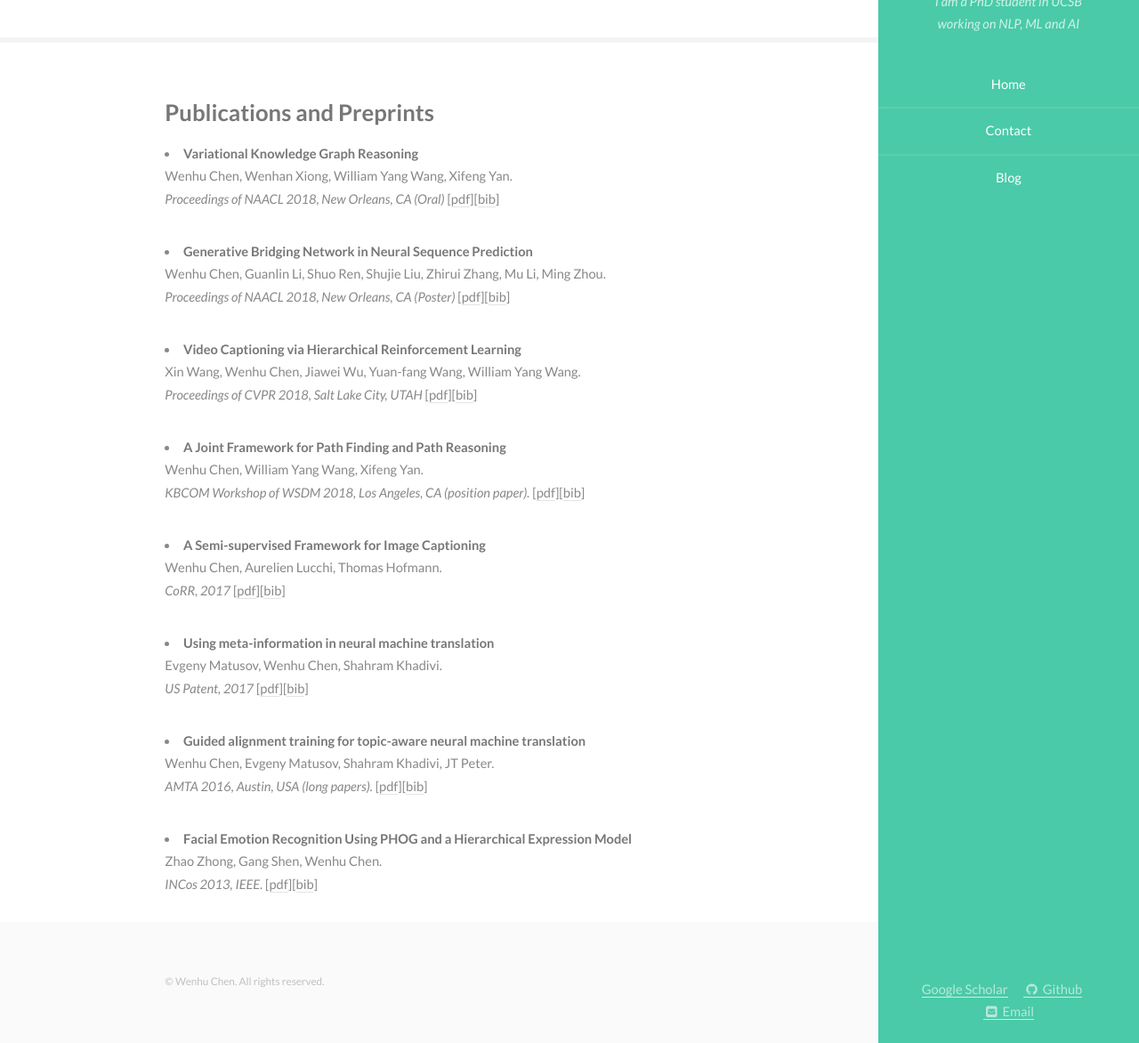
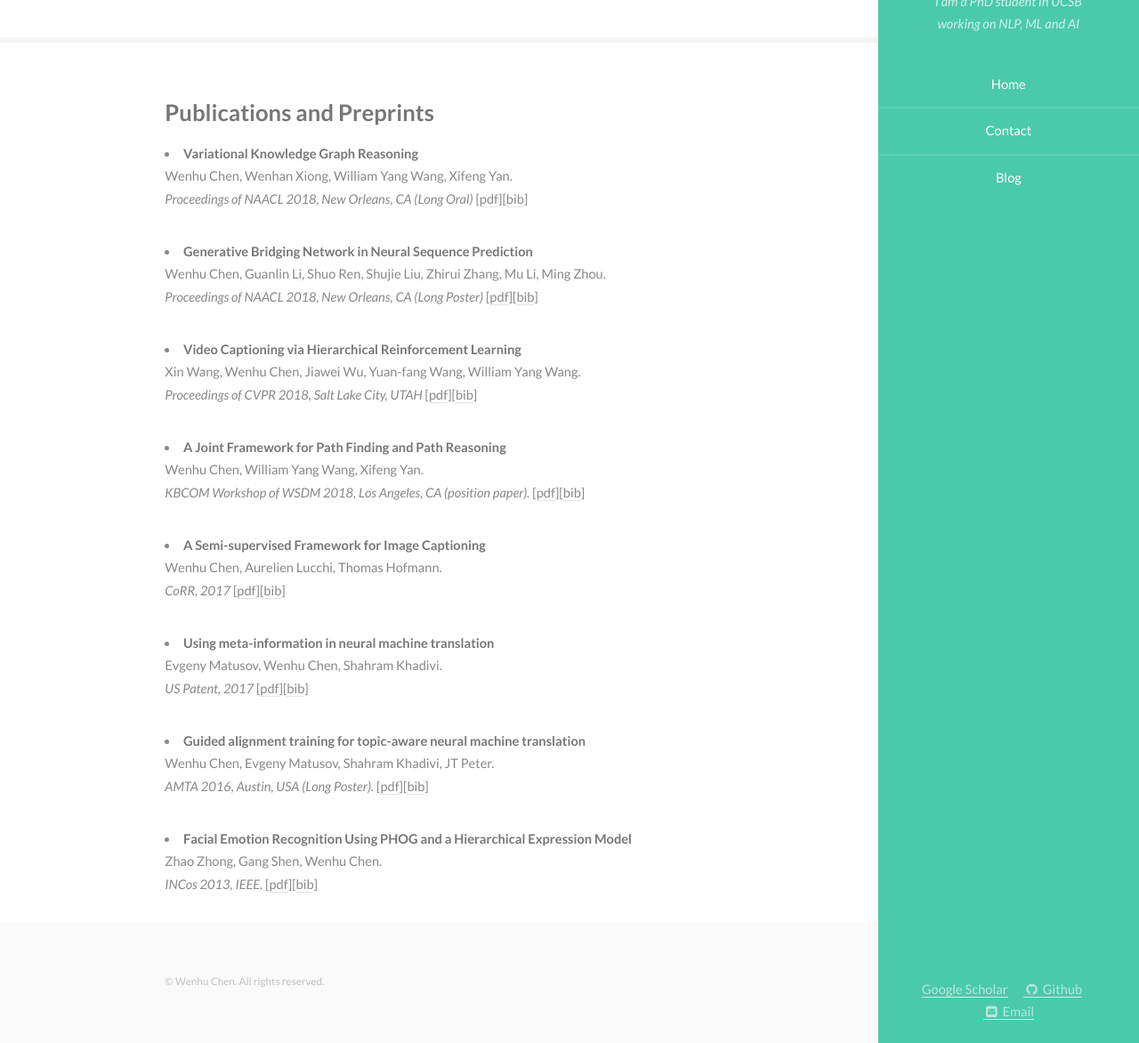
Before and after one commit to wenhuchen/wenhuchen.github.io, a Jekyll site: the page built from index.html, in a window 1280 px wide and 1400 px high, scrolled down 1415 px. Shown: the part 228-1400 px from the top of the window at 89% size. Built offline with Jekyll 4.4.1, drawn with Linux system fonts in a browser that asks for light colours.

Commit message:
revise typos

```diff
--- a/index.html
+++ b/index.html
@@ -94,11 +94,11 @@ th,td {
             <h3>Publications and Preprints</h3>
   <li><strong> Variational Knowledge Graph Reasoning <a span style="color: #009900;"></a></strong><br>
         Wenhu Chen, Wenhan Xiong, William Yang Wang, Xifeng Yan.<br>
-        <em>Proceedings of NAACL 2018, New Orleans, CA (Oral)</em> [<a href="">pdf</a>][<a href="">bib</a>]
+        <em>Proceedings of NAACL 2018, New Orleans, CA (Long Oral)</em> [<a href="">pdf</a>][<a href="">bib</a>]
 <p>
   <li><strong> Generative Bridging Network in Neural Sequence Prediction <a span style="color: #009900;"></a></strong><br>
         Wenhu Chen, Guanlin Li, Shuo Ren, Shujie Liu, Zhirui Zhang, Mu Li, Ming Zhou.<br>
-        <em>Proceedings of NAACL 2018, New Orleans, CA (Poster)</em> [<a href="https://arxiv.org/abs/1706.09152">pdf</a>][<a href="">bib</a>]
+        <em>Proceedings of NAACL 2018, New Orleans, CA (Long Poster)</em> [<a href="https://arxiv.org/abs/1706.09152">pdf</a>][<a href="">bib</a>]
 <p>
   <li><strong> Video Captioning via Hierarchical Reinforcement Learning  <a span style="color: #009900;"></a></strong><br>
         Xin Wang, Wenhu Chen, Jiawei Wu, Yuan-fang Wang, William Yang Wang.<br>
@@ -118,7 +118,7 @@ th,td {
 <p>
   <li><strong> Guided alignment training for topic-aware neural machine translation <a span style="color: #009900;"></a></strong><br>
         Wenhu Chen, Evgeny Matusov, Shahram Khadivi, JT Peter.<br>
-        <em>AMTA 2016, Austin, USA (long papers).</em> [<a href="https://arxiv.org/pdf/1607.01628.pdf">pdf</a>][<a href="">bib</a>]
+        <em>AMTA 2016, Austin, USA (Long Poster).</em> [<a href="https://arxiv.org/pdf/1607.01628.pdf">pdf</a>][<a href="">bib</a>]
 <p>
     <li><strong> Facial Emotion Recognition Using PHOG and a Hierarchical Expression Model <a span style="color: #009900;"></a></strong><br>
         Zhao Zhong, Gang Shen, Wenhu Chen.<br>
```
Also changed, not shown: 1 other file.
